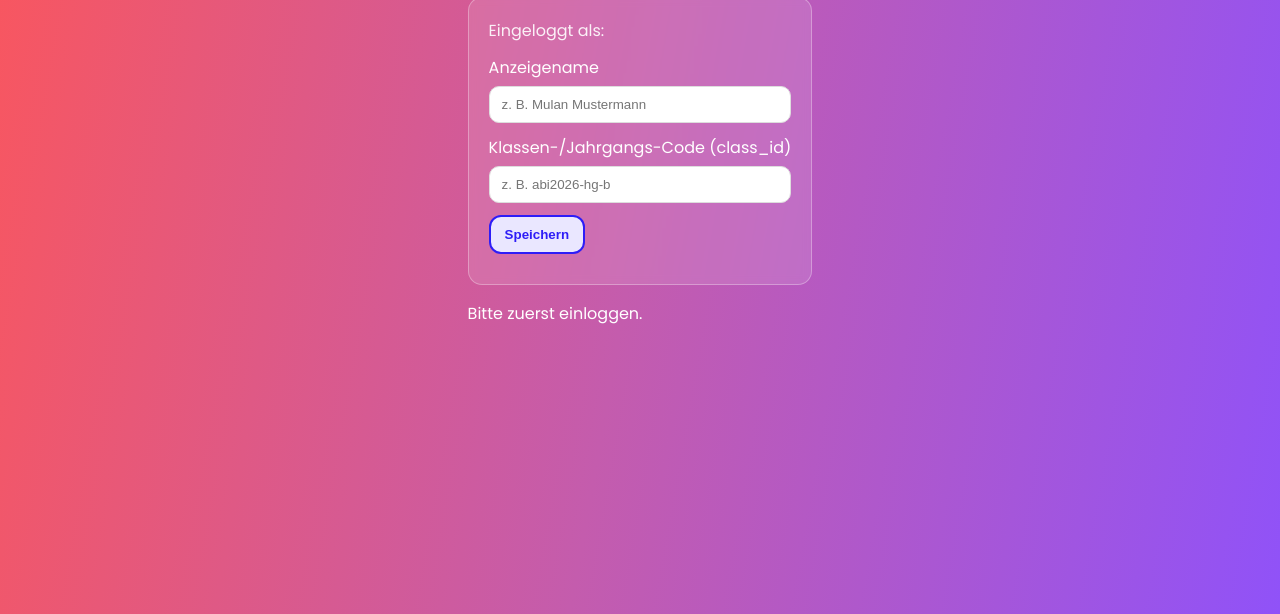
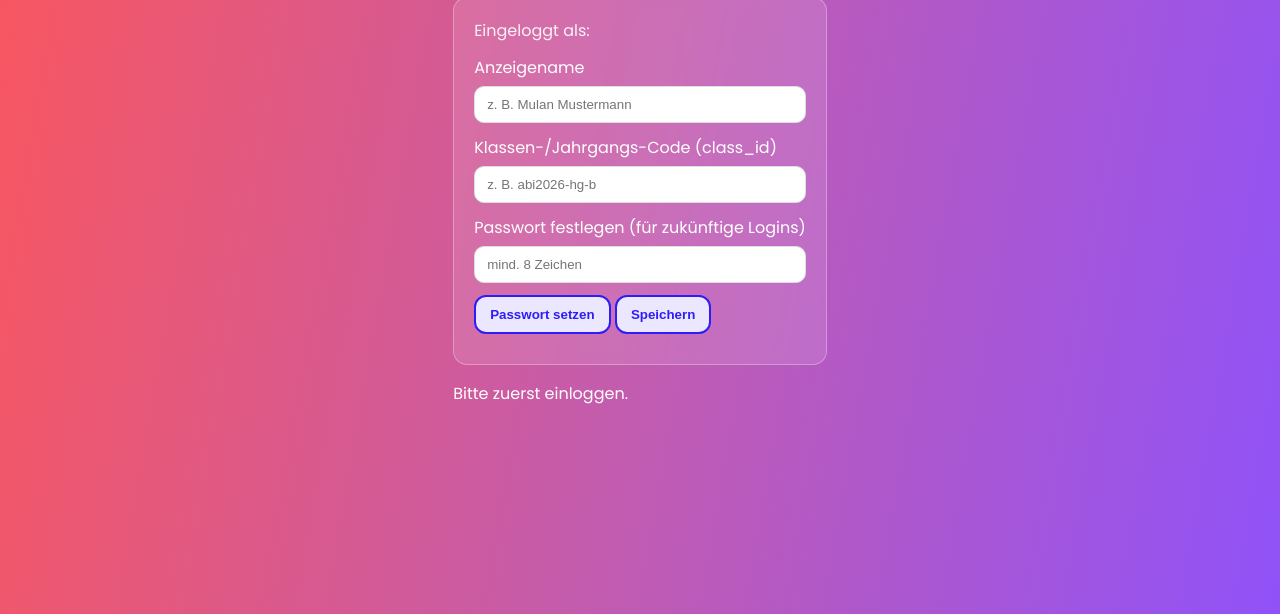
Before and after one commit to Caesarioto/digitABIWebsite, a plain HTML site: page konto.html in a window 1280 px wide. Shown: the part 186-800 px from the top of the page. Drawn offline with Linux system fonts and the light colour scheme; a script that the page names is missing.

Commit message:
Add password input field and button to konto.html

```diff
--- a/konto.html
+++ b/konto.html
@@ -353,6 +353,11 @@ const url = new URL(window.location.href);
     <label> Klassen-/Jahrgangs-Code (class_id)
       <input id="classId" placeholder="z. B. abi2026-hg-b">
     </label>
+<label> Passwort festlegen (für zukünftige Logins)
+  <input id="newPassword" type="password" placeholder="mind. 8 Zeichen">
+</label>
+
+<button id="setPwBtn">Passwort setzen</button>
 
     <button id="saveBtn">Speichern</button>
     <div id="msg" class="muted" style="margin-top:10px"></div>
```
